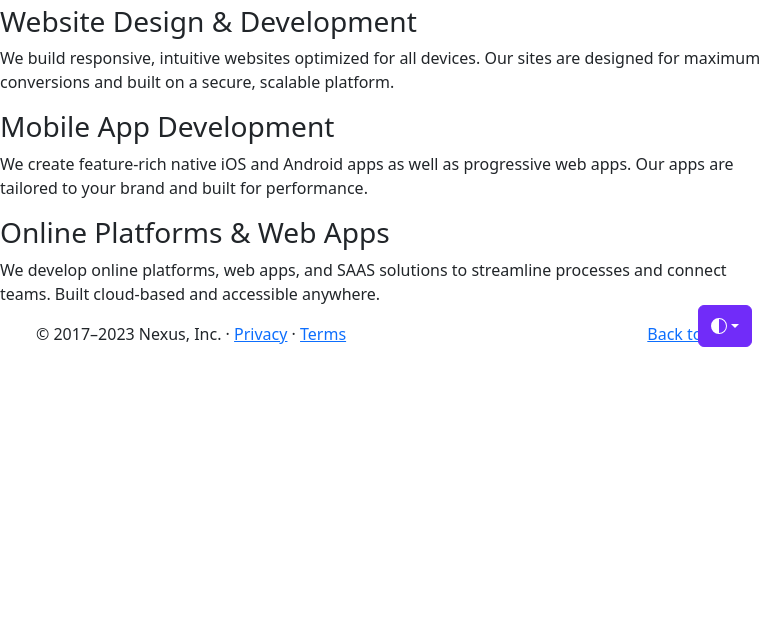
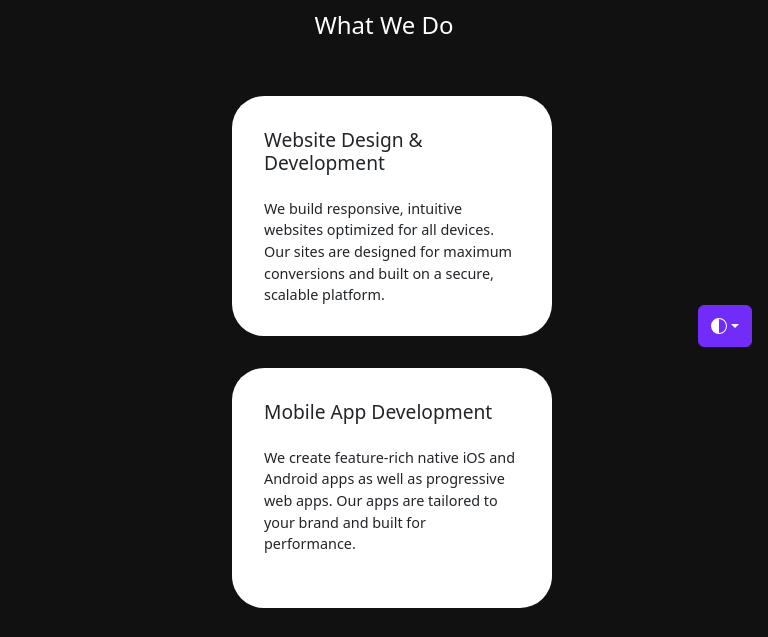
Before and after one commit to makiaveli1/nexus, a plain HTML site: page index.html in a window 768 px wide. Shown: the part 437-1074 px from the top of the page. Before the commit the page ends 800 px from the top, so only its background shows below. Drawn offline with nearby package versions, Linux system fonts and the light colour scheme.

Commit message:
Design the services section and the footer section of the homepage

```diff
--- a/assets/css/style.css
+++ b/assets/css/style.css
@@ -3,6 +3,12 @@
   margin: 0;
   padding: 0;
   box-sizing: border-box;
+}
+
+main {
+  flex: 1 0 auto;
+  display: flex;
+  flex-direction: column;
 }
 
 #container{
@@ -13,7 +19,17 @@
   background-color: black;
 }
 
-.container::after {
+.container{
+  width: 100%;
+  bottom: 0px;
+  color: azure;
+  display: flex;
+  justify-content: center;
+  text-align: center;
+}
+
+
+#container::after {
   content: '';
   position: absolute;
   top: 0;
@@ -48,6 +64,44 @@
   max-width: 35rem;
 }
 
+.service-container {
+  display: flex;
+  justify-content: center;
+  flex-direction: row;
+  align-items: center;
+}
+
+.services {
+  width: 100%;
+  height: 50vh;
+  background-color: rgba(0, 0, 0, 0.932);
+}
+
+.services h2 {
+  text-align: center;
+  color: white;
+  font-size: 2rem;
+  padding: 3rem;
+}
+
+.services .service-box {
+  width: 30rem;
+  height: 15rem;
+  background-color: white;
+  border-radius: 2rem;
+  margin-bottom: 2rem;
+  margin-left: 1rem;
+}
+
+.service-box .service-text {
+  padding: 2rem;
+}
+
+.service-text h3 {
+  font-size: 1.5rem;
+  margin-bottom: 1.5rem;
+}
+
 .bd-placeholder-img {
     font-size: 1.125rem;
     text-anchor: middle;
@@ -56,11 +110,6 @@
     user-select: none;
   }
 
-  @media (min-width: 768px) {
-    .bd-placeholder-img-lg {
-      font-size: 3.5rem;
-    }
-  }
 
 
   .b-example-divider {
@@ -125,3 +174,50 @@
   .bd-mode-toggle .dropdown-menu .active .bi {
     display: block !important;
   }
+
+
+  @media (min-width: 365px) and (max-width: 768px) {
+
+    body{
+      overflow-x: hidden;
+    }
+
+    #container {
+      background-size: cover;
+      background-repeat: no-repeat;
+    }
+
+    .text-content h1 {
+      font-size: 1.9rem;
+    }
+
+    .text-content p {
+      font-size: 1rem;
+    }
+
+    .services {
+      height: 120vh;
+    }
+
+    .services h2 {
+      font-size: 1.5rem;
+    }
+
+    .service-container {
+      flex-direction: column;
+    }
+
+    .services .service-box {
+      width: 20rem;
+      height: 15rem;
+    }
+
+    .service-text h3 {
+      font-size: 1.2rem;
+    }
+
+    .service-text p {
+      font-size: 0.9rem;
+    }
+
+  }
--- a/index.html
+++ b/index.html
@@ -110,31 +110,34 @@
 
     <div class="services">
       <h2>What We Do</h2>
-      <div class="srrvice-box">
+      <div class="service-container">
+      <div class="service-box">
         <div class="service-text">
-          <h2>Website Design & Development</h2>
+          <h3>Website Design & Development</h3>
           <p>We build responsive, intuitive websites optimized for all devices. Our sites are designed for maximum conversions and built on a secure, scalable platform.</p>
         </div>
       </div>
-      <div class="srrvice-box">
+      <div class="service-box">
         <div class="service-text">
-          <h2>Mobile App Development</h2>
+          <h3>Mobile App Development</h3>
           <p>We create feature-rich native iOS and Android apps as well as progressive web apps. Our apps are tailored to your brand and built for performance.</p>
       </div>
-      <div class="srrvice-box">
+    </div>
+      <div class="service-box">
         <div class="service-text">
-          <h2>Online Platforms & Web Apps</h2>
+          <h3>Online Platforms & Web Apps</h3>
           <p>We develop online platforms, web apps, and SAAS solutions to streamline processes and connect teams. Built cloud-based and accessible anywhere.</p>
       </div>
     </div>
+    </div>
+
 
       <!-- /END THE FEATURETTES -->
 
-    </div><!-- /.container -->
+    <!-- /.container -->
 
     <!-- FOOTER -->
     <footer class="container">
-      <p class="float-end"><a href="#">Back to top</a></p>
       <p>&copy; 2017–2023 Nexus, Inc. &middot; <a href="#">Privacy</a> &middot; <a href="#">Terms</a></p>
     </footer>
   </main>
```
